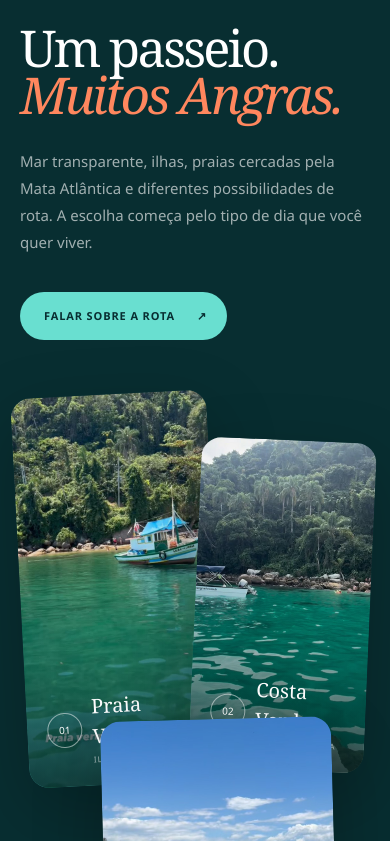
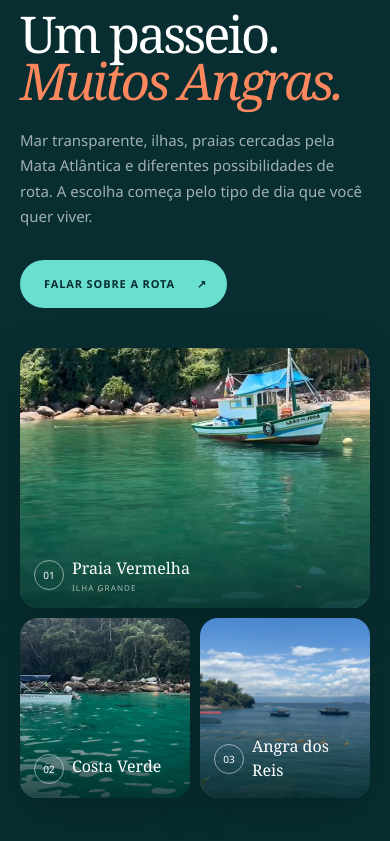
Before and after one commit to Judice007/manoatour, a Next.js app: page / in a window 390 px wide. Shown: the part 4823-5664 px from the top of the page. Built offline with nearby package versions, Linux system fonts and the light colour scheme.

Commit message:
Compact Costa Verde gallery

```diff
--- a/app/globals.css
+++ b/app/globals.css
@@ -133,15 +133,15 @@ h1 em, h2 em { color: var(--coral); font-weight: 400; }
 .stay-card__image > span { position: absolute; z-index: 1; left: 18px; right: 18px; bottom: 18px; color: #fff; font-size: 8px; font-weight: 900; letter-spacing: .12em; line-height: 1.5; text-transform: uppercase; }
 .stay-card:hover .stay-card__image img { transform: scale(1.045); }
 
-.destination-section { padding: clamp(90px, 10vw, 150px) clamp(24px, 6vw, 96px); background: var(--ink); color: #fff; display: grid; grid-template-columns: .8fr 1.2fr; gap: clamp(50px, 8vw, 130px); align-items: center; overflow: hidden; }
+.destination-section { padding: clamp(72px, 7vw, 110px) clamp(24px, 6vw, 96px); background: var(--ink); color: #fff; display: grid; grid-template-columns: .78fr 1.22fr; gap: clamp(40px, 6vw, 96px); align-items: center; overflow: hidden; }
 .destination-intro { max-width: 560px; }
-.destination-intro > p:not(.eyebrow) { margin: 30px 0 36px; color: rgba(255,255,255,.62); font-size: 15px; line-height: 1.8; }
-.destination-collage { min-height: 710px; position: relative; }
-.destination { position: absolute; margin: 0; overflow: hidden; border-radius: 20px; box-shadow: 0 24px 70px rgba(0,0,0,.24); }
+.destination-intro > p:not(.eyebrow) { margin: 24px 0 30px; color: rgba(255,255,255,.62); font-size: 15px; line-height: 1.7; }
+.destination-collage { min-height: 520px; display: grid; grid-template-columns: 1.15fr .85fr; grid-template-rows: repeat(2, minmax(0, 1fr)); gap: 12px; }
+.destination { position: relative; margin: 0; overflow: hidden; border-radius: 18px; box-shadow: 0 18px 50px rgba(0,0,0,.2); }
 .destination::after { content: ""; position: absolute; inset: 35% 0 0; background: linear-gradient(transparent, rgba(3,31,33,.78)); }
-.destination--one { left: 0; top: 90px; width: 42%; height: 475px; transform: rotate(-3deg); }
-.destination--two { right: 0; top: 0; width: 49%; height: 410px; transform: rotate(2.5deg); }
-.destination--three { right: 7%; bottom: 0; width: 48%; height: 345px; transform: rotate(-1.5deg); }
+.destination--one { grid-row: 1 / -1; }
+.destination--two { grid-column: 2; grid-row: 1; }
+.destination--three { grid-column: 2; grid-row: 2; }
 .destination figcaption { position: absolute; z-index: 2; left: 20px; right: 20px; bottom: 20px; display: grid; grid-template-columns: auto 1fr; gap: 2px 10px; align-items: center; }
 .destination figcaption span { grid-row: 1 / 3; display: grid; place-items: center; width: 35px; height: 35px; border: 1px solid rgba(255,255,255,.5); border-radius: 50%; font-size: 10px; }
 .destination figcaption strong { font-family: var(--serif); font-size: 20px; font-weight: 500; }
@@ -263,11 +263,15 @@ footer > div { justify-self: end; display: flex; gap: 24px; font-size: 9px; font
   .stay-card__copy { padding: 34px 22px 26px; }
   .stay-card__steps { padding: 0 22px 22px; border-left: 0; }
   .stay-card__image { min-height: 230px; }
-  .destination-section { padding: 86px 20px; gap: 54px; }
-  .destination-collage { min-height: 650px; }
-  .destination--one { top: 0; width: 56%; height: 390px; }
-  .destination--two { top: 46px; width: 50%; height: 330px; }
-  .destination--three { right: 10%; width: 66%; height: 325px; }
+  .destination-section { padding: 72px 20px; gap: 40px; }
+  .destination-collage { min-height: 0; grid-template-columns: 1fr 1fr; grid-template-rows: 260px 180px; gap: 10px; }
+  .destination--one { grid-column: 1 / -1; grid-row: 1; }
+  .destination--two { grid-column: 1; grid-row: 2; }
+  .destination--three { grid-column: 2; grid-row: 2; }
+  .destination figcaption { left: 14px; right: 14px; bottom: 14px; grid-template-columns: auto 1fr; gap: 2px 8px; }
+  .destination figcaption span { width: 30px; height: 30px; }
+  .destination figcaption strong { font-size: 16px; }
+  .destination--two figcaption small, .destination--three figcaption small { display: none; }
   .booking-section { padding: 86px 20px; }
   .booking-form { padding: 26px 20px; border-radius: 22px; }
   .booking-form__fields { grid-template-columns: 1fr; }
```
Also changed, not shown: 1 other file (tests, documents, lock files or other folders).
